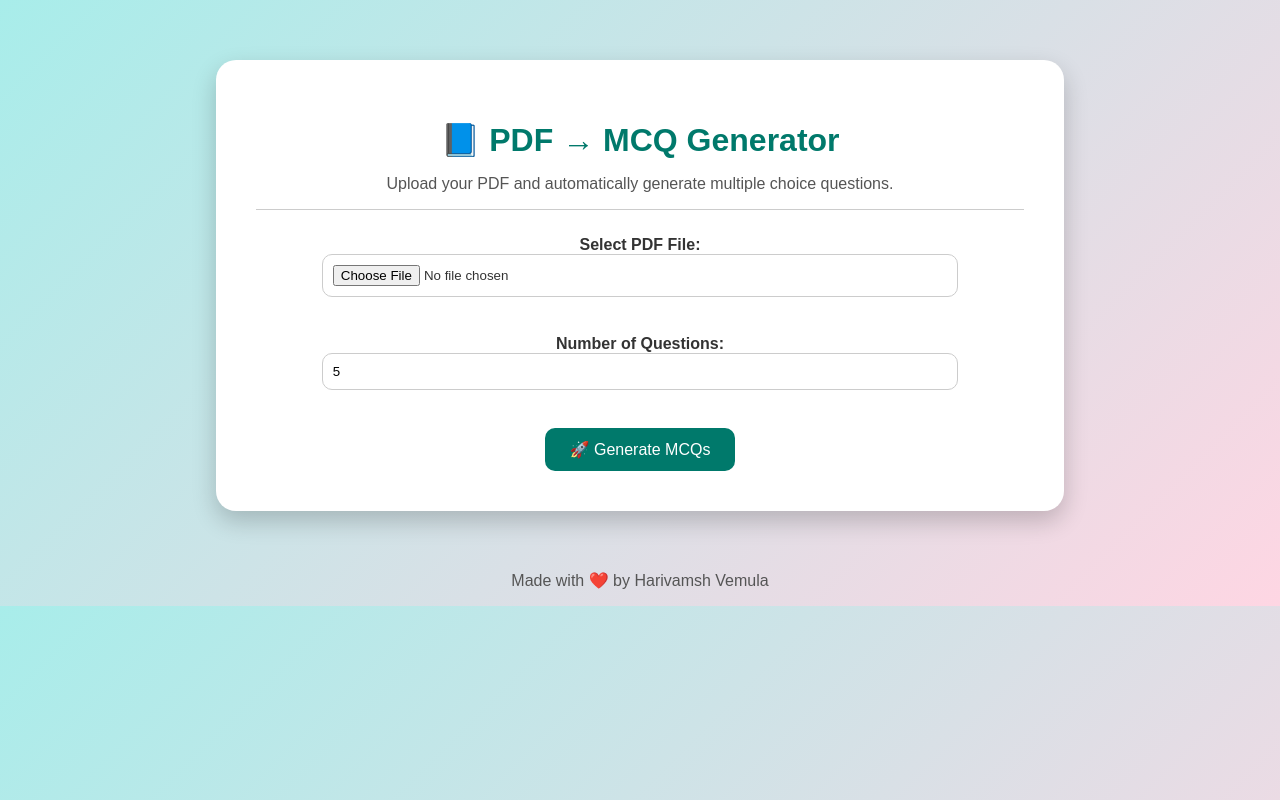
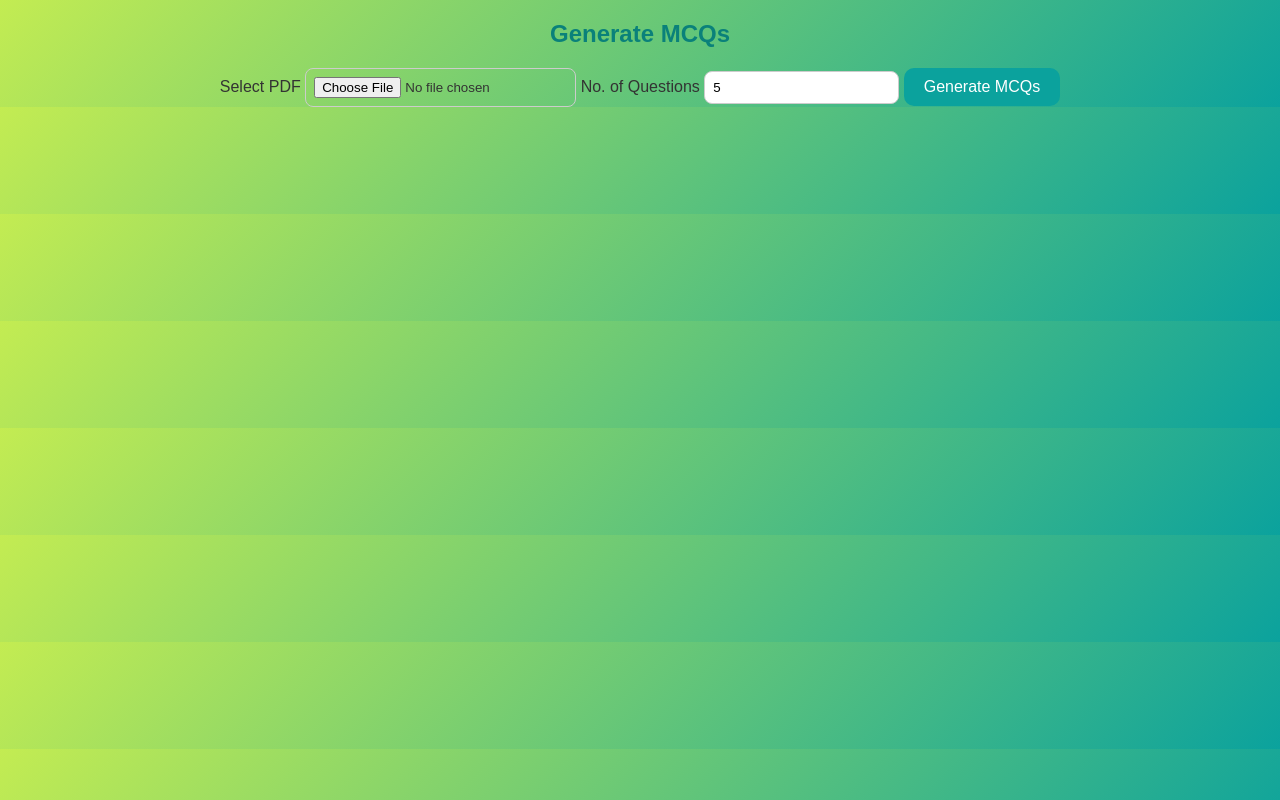
Before and after one commit to harivamshnani3005/flask-pdf-mcq-generator, a Flask app: page / in a window 1280 px wide. Run offline with Flask 3, Linux system fonts and the light colour scheme.

Commit message:
Update index.html

```diff
--- a/templates/index.html
+++ b/templates/index.html
@@ -1,101 +1,20 @@
 <!DOCTYPE html>
-<html lang="en">
+<html>
 <head>
   <meta charset="utf-8">
-  <title>PDF → MCQ Generator</title>
-  <link rel="stylesheet" href="{{ url_for('static', filename='style.css') }}">
-  <style>
-    body {
-      font-family: 'Poppins', sans-serif;
-      background: linear-gradient(135deg, #a8edea, #fed6e3);
-      color: #333;
-      margin: 0;
-      padding: 0;
-    }
-
-    .container {
-      width: 60%;
-      background: white;
-      border-radius: 20px;
-      box-shadow: 0px 10px 25px rgba(0, 0, 0, 0.2);
-      margin: 60px auto;
-      padding: 40px;
-      text-align: center;
-      animation: fadeIn 1s ease;
-    }
-
-    @keyframes fadeIn {
-      from { opacity: 0; transform: translateY(20px); }
-      to { opacity: 1; transform: translateY(0); }
-    }
-
-    h1 {
-      color: #00796b;
-      font-size: 32px;
-      margin-bottom: 10px;
-    }
-
-    p {
-      font-size: 16px;
-      color: #555;
-    }
-
-    input[type="file"], input[type="number"] {
-      padding: 10px;
-      border-radius: 10px;
-      border: 1px solid #ccc;
-      width: 80%;
-      margin-bottom: 20px;
-      transition: 0.3s;
-    }
-
-    input[type="file"]:hover, input[type="number"]:hover {
-      border-color: #00796b;
-    }
-
-    button {
-      background-color: #00796b;
-      color: white;
-      border: none;
-      border-radius: 10px;
-      padding: 12px 25px;
-      cursor: pointer;
-      font-size: 16px;
-      transition: 0.3s;
-    }
-
-    button:hover {
-      background-color: #004d40;
-    }
-
-    footer {
-      text-align: center;
-      margin-top: 20px;
-      color: #777;
-      font-size: 14px;
-    }
-  </style>
+  <title>MCQ Generator</title>
+  <link rel="stylesheet" href="/static/style.css">
 </head>
-
 <body>
-  <div class="container">
-    <h1>📘 PDF → MCQ Generator</h1>
-    <p>Upload your PDF and automatically generate multiple choice questions.</p>
-    <hr><br>
-
-    <form action="/upload" method="post" enctype="multipart/form-data">
-      <label><b>Select PDF File:</b></label><br>
-      <input type="file" name="pdf" accept="application/pdf" required><br><br>
-
-      <label><b>Number of Questions:</b></label><br>
-      <input type="number" name="num_questions" value="5" min="1" max="20"><br><br>
-
-      <button type="submit">🚀 Generate MCQs</button>
-    </form>
-  </div>
-
-  <footer>
-    <p>Made with ❤️ by Harivamsh Vemula</p>
-  </footer>
+<div class="card">
+  <h2>Generate MCQs</h2>
+  <form action="/upload" method="POST" enctype="multipart/form-data">
+    <label>Select PDF</label>
+    <input type="file" name="pdf" required>
+    <label>No. of Questions</label>
+    <input type="number" name="num_questions" min="1" value="5" required>
+    <button type="submit">Generate MCQs</button>
+  </form>
+</div>
 </body>
 </html>
```
